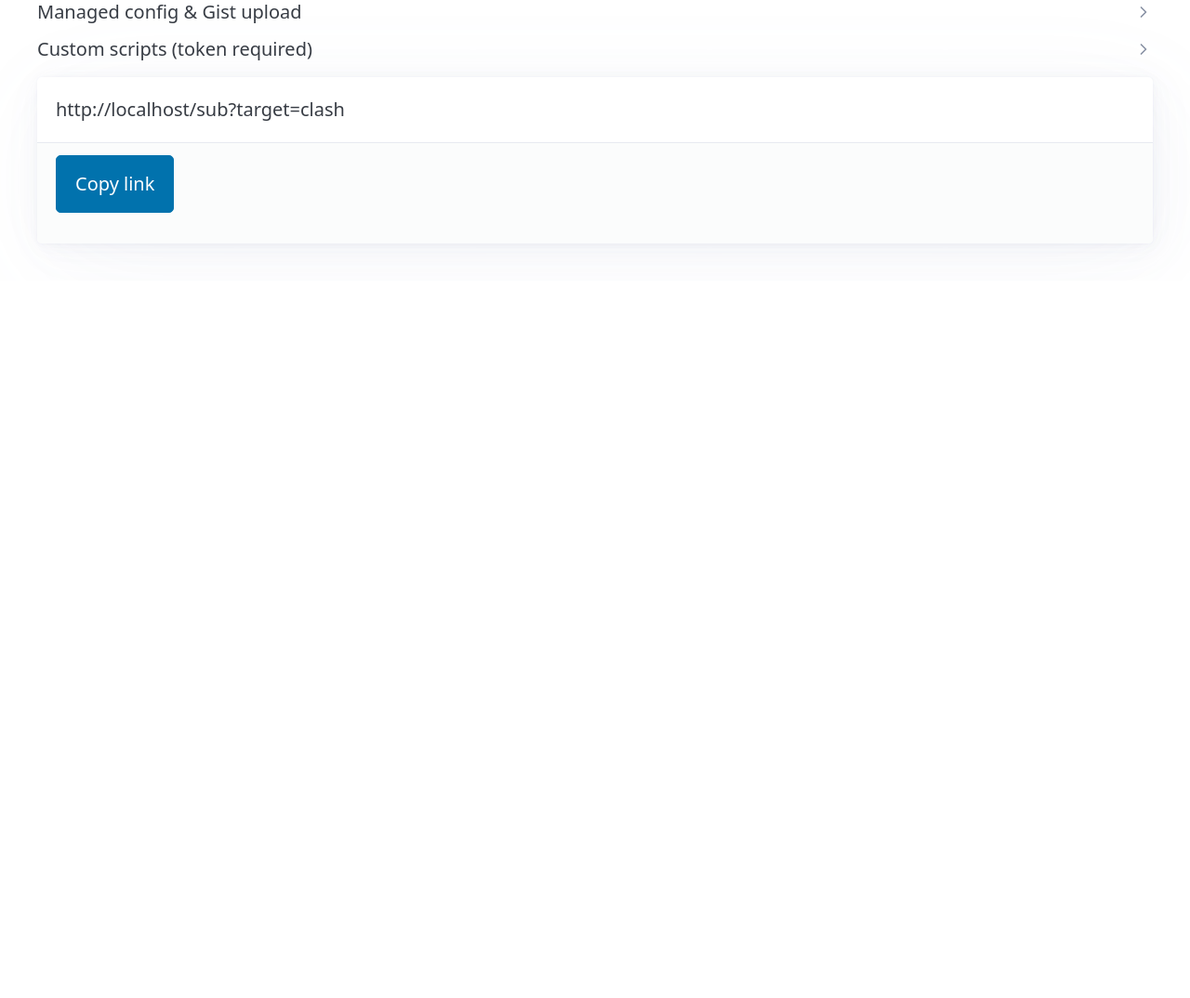
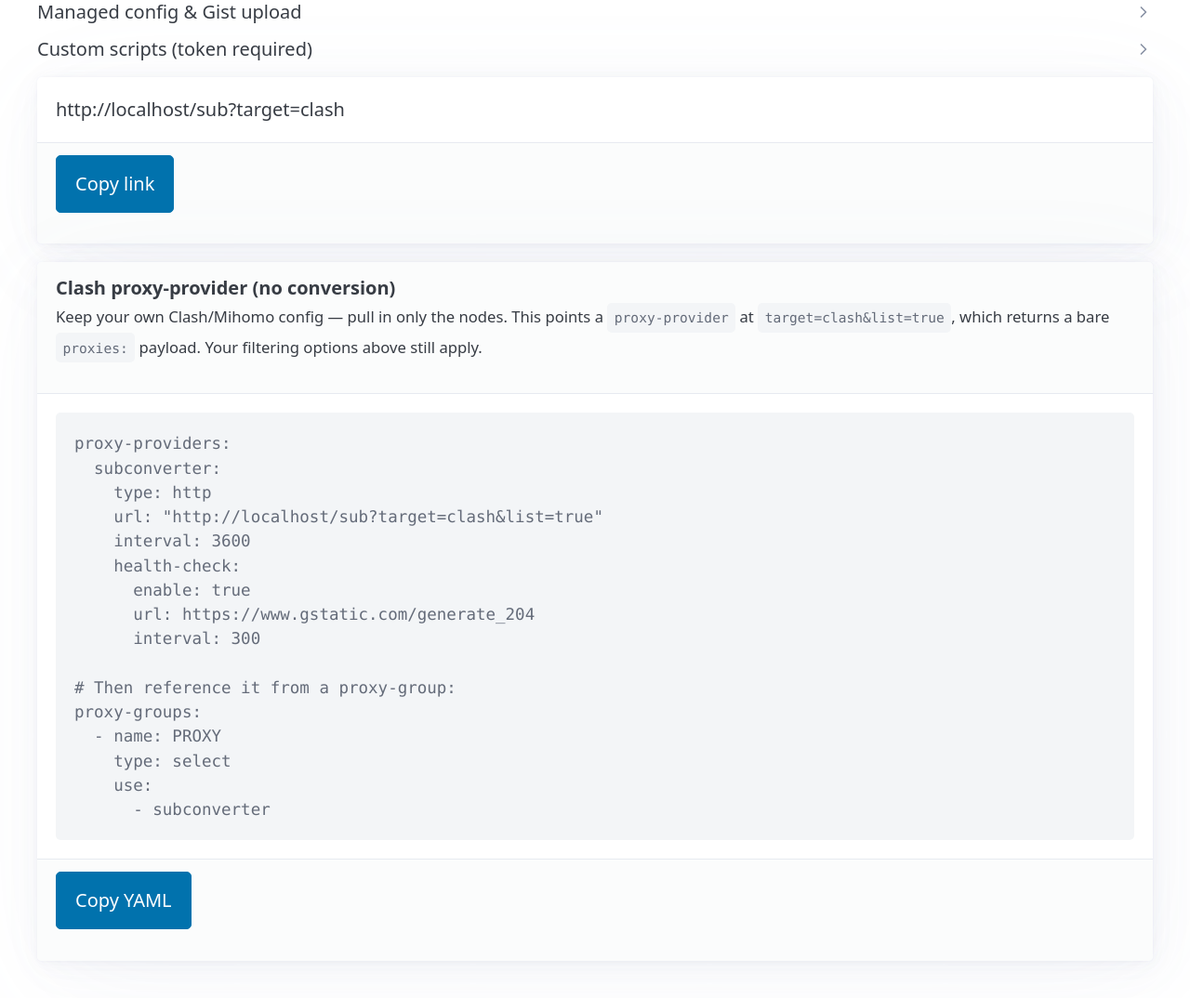
Before and after one commit to PeronGH/subconverter-on-workers, a website: page public/index.html in a window 1280 px wide. Shown: the part 731-1805 px from the top of the page at 93% size. Before the commit the page ends 1033 px from the top, so only its background shows below. Drawn offline with Linux system fonts and the light colour scheme.

Commit message:
feat: add no-conversion Clash proxy-provider route to link builder
Emits a ready-to-paste proxy-providers YAML chunk pointing at
/sub?target=clash&list=true (bare proxies: payload), so users can keep
their own config and only pull in nodes. Reuses the same filtering params.

```diff
--- a/public/index.html
+++ b/public/index.html
@@ -119,6 +119,23 @@
 					<button id="copy" type="button">Copy link</button>
 				</footer>
 			</article>
+
+			<article id="provider-card" hidden>
+				<header>
+					<strong>Clash proxy-provider (no conversion)</strong>
+					<p>
+						<small
+							>Keep your own Clash/Mihomo config — pull in only the nodes. This points a <code>proxy-provider</code> at
+							<code>target=clash&amp;list=true</code>, which returns a bare <code>proxies:</code> payload. Your filtering options above
+							still apply.</small
+						>
+					</p>
+				</header>
+				<pre><code id="provider-yaml"></code></pre>
+				<footer>
+					<button id="copy-provider" type="button">Copy YAML</button>
+				</footer>
+			</article>
 		</main>
 
 		<script>
@@ -126,6 +143,9 @@
 			const output = document.getElementById('output');
 			const result = document.getElementById('result');
 			const copy = document.getElementById('copy');
+			const providerCard = document.getElementById('provider-card');
+			const providerYaml = document.getElementById('provider-yaml');
+			const copyProvider = document.getElementById('copy-provider');
 
 			function build() {
 				const params = new URLSearchParams();
@@ -164,10 +184,37 @@
 
 				result.textContent = `${location.origin}/sub?${params.toString()}`;
 				output.hidden = false;
+
+				// No-conversion route: same params, forced to a Clash proxy-provider payload.
+				const providerParams = new URLSearchParams(params);
+				providerParams.set('target', 'clash');
+				providerParams.delete('ver');
+				providerParams.set('list', 'true');
+				const providerUrl = `${location.origin}/sub?${providerParams.toString()}`;
+				providerYaml.textContent = [
+					'proxy-providers:',
+					'  subconverter:',
+					'    type: http',
+					`    url: "${providerUrl}"`,
+					'    interval: 3600',
+					'    health-check:',
+					'      enable: true',
+					'      url: https://www.gstatic.com/generate_204',
+					'      interval: 300',
+					'',
+					'# Then reference it from a proxy-group:',
+					'proxy-groups:',
+					'  - name: PROXY',
+					'    type: select',
+					'    use:',
+					'      - subconverter',
+				].join('\n');
+				providerCard.hidden = false;
 			}
 
 			form.addEventListener('input', build);
 			copy.addEventListener('click', () => navigator.clipboard.writeText(result.textContent));
+			copyProvider.addEventListener('click', () => navigator.clipboard.writeText(providerYaml.textContent));
 			build();
 		</script>
 	</body>
```
